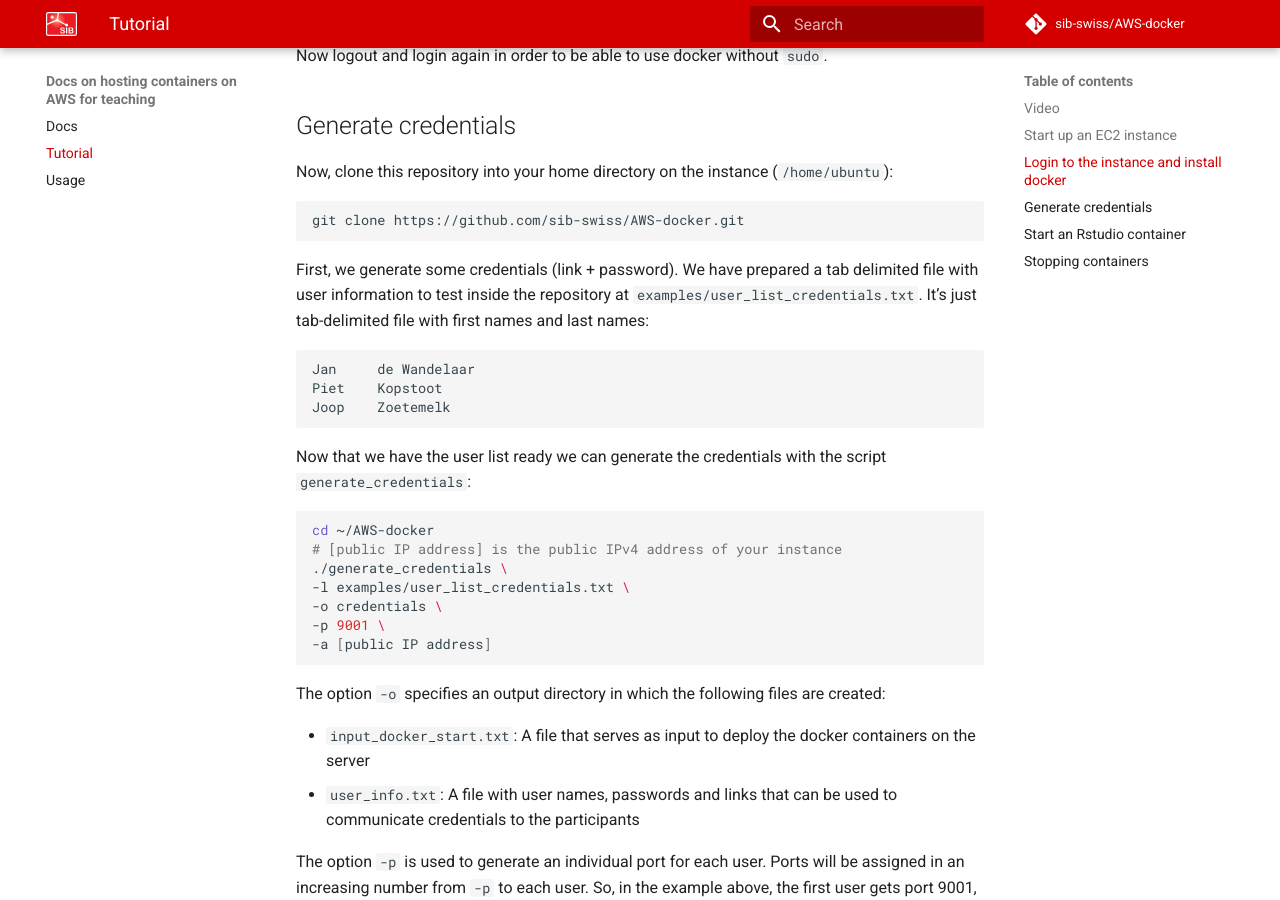
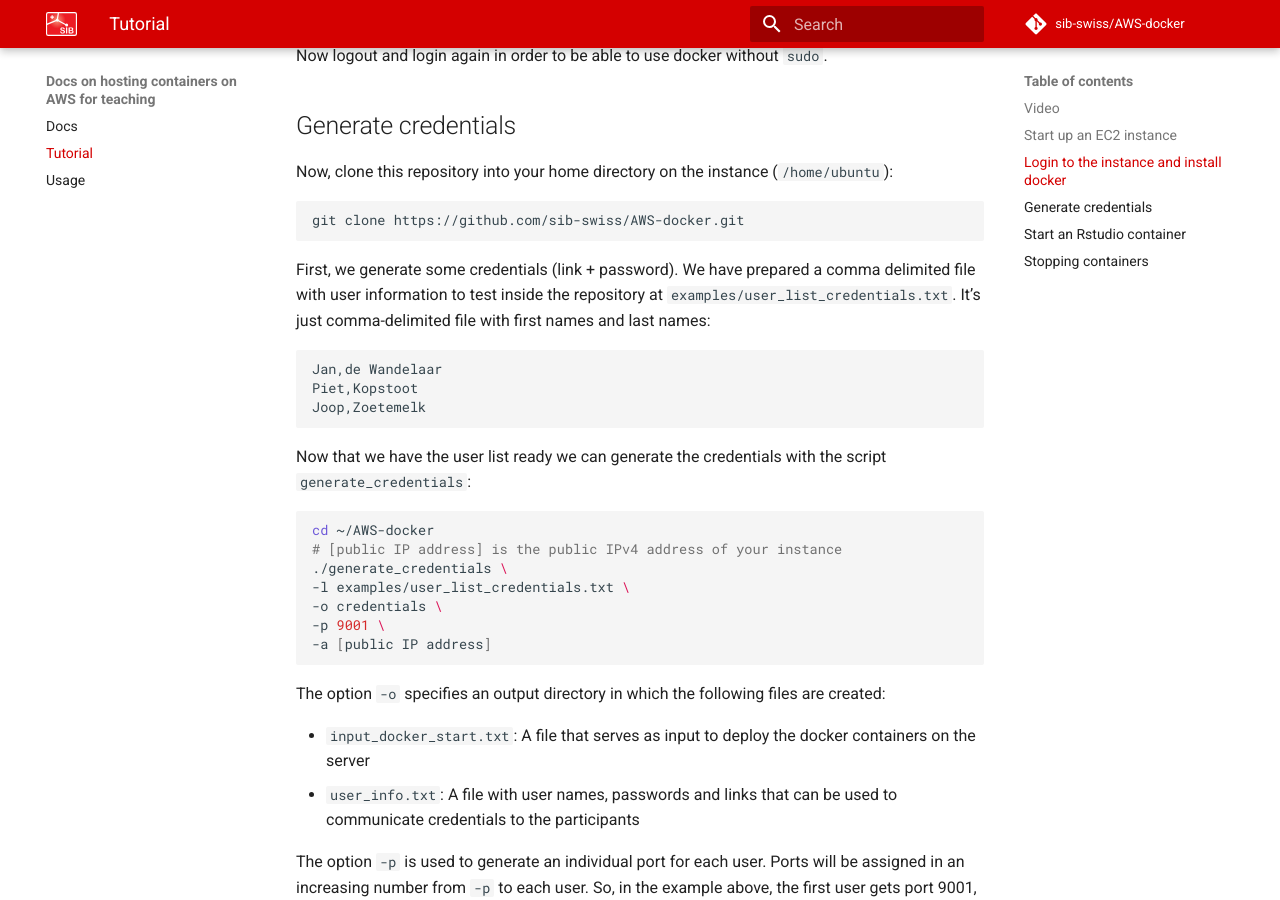
Before and after one commit to sib-swiss/AWS-docker, an MkDocs documentation site: the page built from docs/tutorial.md, in a window 1280 px wide and 900 px high, scrolled down 1864 px. Built offline with MkDocs 1.6.1 and Material for MkDocs 9.7.7, drawn with Linux system fonts in a browser that asks for light colours; comment, search, counter and statistics services are not loaded; the version menu is left out.

Commit message:
support for csv as input

````diff
--- a/docs/tutorial.md
+++ b/docs/tutorial.md
@@ -57,12 +57,12 @@ Now, clone this repository into your home directory on the instance (`/home/ubun
 git clone https://github.com/sib-swiss/AWS-docker.git
 ```
 
-First, we generate some credentials (link + password). We have prepared a tab delimited file with user information to test inside the repository at `examples/user_list_credentials.txt`. It's just tab-delimited file with first names and last names:
+First, we generate some credentials (link + password). We have prepared a comma delimited file with user information to test inside the repository at `examples/user_list_credentials.txt`. It's just comma-delimited file with first names and last names:
 
 ```
-Jan     de Wandelaar
-Piet    Kopstoot
-Joop    Zoetemelk
+Jan,de Wandelaar
+Piet,Kopstoot
+Joop,Zoetemelk
 ```
 
 Now that we have the user list ready we can generate the credentials with the script `generate_credentials`:
````
Also changed, not shown: 2 other files.
